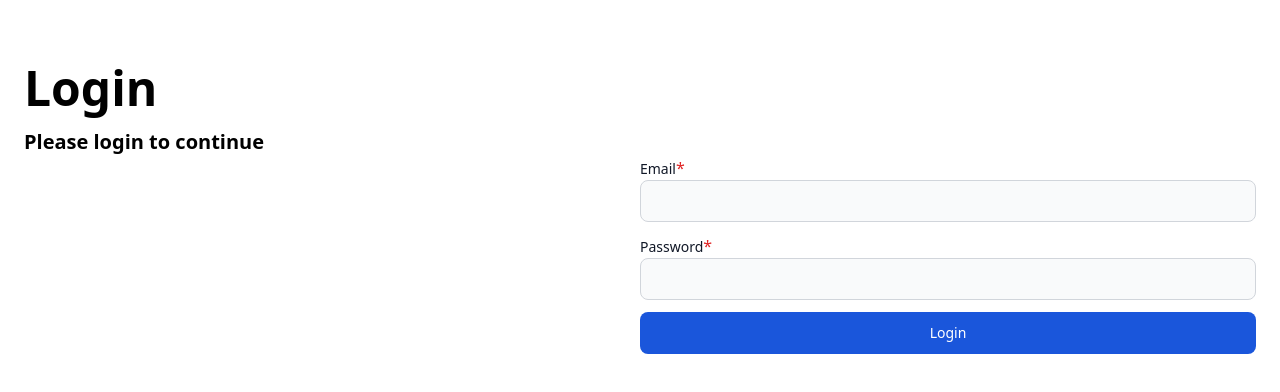
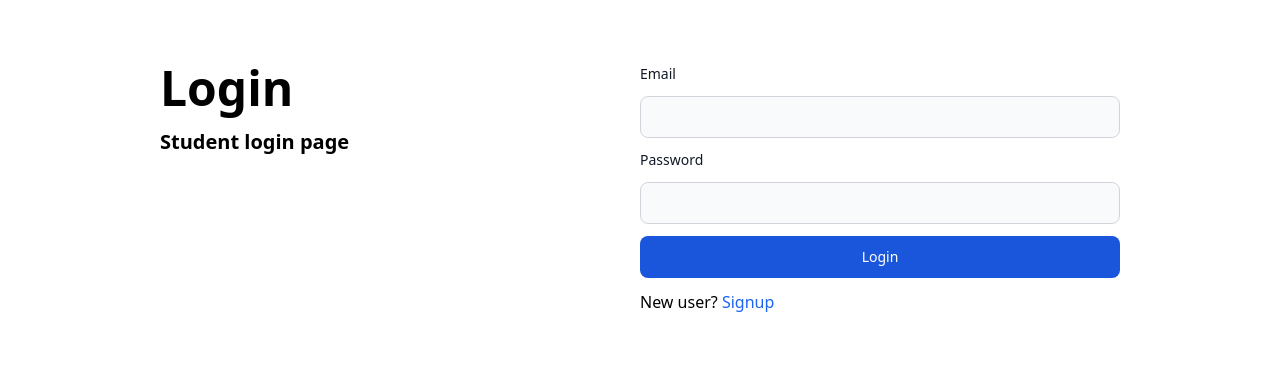
Before and after one commit to Codewith-ARK/usms-complaint-portal-v2, a Next.js app: page /Login in a window 1280 px wide. Shown: the top 392 px of the page. Built offline with nearby package versions, Linux system fonts and the light colour scheme.

Commit message:
[🛠️][✨] updated login

```diff
--- /dev/null
+++ b/src/app/Login/Components/Loading.jsx
@@ -0,0 +1,10 @@
+import React from 'react'
+
+export default function Loading() {
+  return (
+    <div class="w-screen h-screen flex justify-center items-center">
+      <div class="w-16 h-16 border-8 text-blue-400 text-4xl animate-spin border-gray-300 flex items-center justify-center border-t-blue-400 rounded-full">
+      </div>
+    </div>
+  )
+}
--- /dev/null
+++ b/src/app/Login/Components/LoginComponent.jsx
@@ -0,0 +1,55 @@
+'use client'
+import SectionHeading from '@/app/Components/ui/SectionHeading'
+import SectionSubHeading from '@/app/Components/ui/SectionSubHeading'
+import UserContext from '@/app/Context/userContext'
+import Required from '@/app/Signup/Components/Required'
+import axios from 'axios'
+import { Button, Label, TextInput } from 'flowbite-react'
+import Link from 'next/link'
+import { useRouter } from 'next/navigation'
+import React, { useContext, useState } from 'react'
+
+export default function LoginComponent({ isLoading, setIsLoading }) {
+  const [email, setEmail] = useState('')
+  const [password, setPassword] = useState('')
+  const { setIsLoggedIn } = useContext(UserContext);
+  const router = useRouter();
+  const data = {
+    email: email,
+    password: password
+  }
+
+  const clearFields = () => {
+    setEmail('')
+    setPassword('')
+  }
+
+  const handleLogin = async () => {
+    setIsLoading(true);
+    const response = await axios.post('/api/auth', data);
+    if (response.status === 200) {
+      setIsLoggedIn(true);
+      setIsLoading(false);
+      clearFields();
+      router.push('/');
+    }
+  }
+  return (
+    <section className='py-16 px-40 flex-grow flex'>
+      <div className='w-1/2'>
+        <SectionHeading title={'Login'} />
+        <SectionSubHeading title={'Student login page'} />
+      </div>
+      <section className='w-1/2 flex flex-col gap-3'>
+        <Label value='Email' />
+        <TextInput type='email' value={email} onChange={e => setEmail(e.target.value)} />
+
+        <Label value='Password' />
+        <TextInput type='password' value={password} onChange={e => setPassword(e.target.value)} />
+
+        <Button color={'blue'} onClick={handleLogin}>Login</Button>
+        <p>New user? <Link href={'/Signup'} className='text-blue-600'>Signup</Link></p>
+      </section>
+    </section>
+  )
+}
--- a/src/app/Login/page.jsx
+++ b/src/app/Login/page.jsx
@@ -1,54 +1,15 @@
 'use client'
-import React, { useContext, useState } from 'react'
-import SectionHeading from '../Components/ui/SectionHeading'
-import { Button, Label, TextInput } from 'flowbite-react'
-import Required from '../Signup/Components/Required'
-import SectionSubHeading from '../Components/ui/SectionSubHeading'
-import axios from 'axios'
-import { useRouter } from 'next/navigation'
-import UserContext from '../Context/userContext'
+import React, { useState } from 'react'
+import Loading from './Components/Loading'
+import LoginComponent from './Components/LoginComponent'
 
 export default function page() {
-  const [email, setEmail] = useState('')
-  const [password, setPassword] = useState('')
-  const router = useRouter();
-  const {setIsLoggedIn}= useContext(UserContext);
-  const clearFields = () => {
-    setEmail('')
-    setPassword('')
-  }
-
-  const handleLogin = async () => {
-    const data = {
-      email: email,
-      password: password
-    }
-    const response = await axios.post('/api/authenticate', data);
-    if (response.status === 200) {
-      clearFields();
-      setIsLoggedIn(true);
-      router.push('/');
-    }
-  }
-
+  const [errorMessage, setErrorMessage] = useState('');
+  const [isLoading, setIsLoading] = useState(false)
   return (
-    <section className='py-16 px-6 flex-grow'>
-      <SectionHeading title={'Login'} />
-      <SectionSubHeading title={'Please login to continue'} />
-      <section className='flex'>
-        <div className='w-1/2'></div>
-        <div className='w-full md:w-1/2 flex flex-col gap-3'>
-          <div>
-            <Label value='Email' /><Required />
-            <TextInput type='email' required value={email} onChange={e => setEmail(e.target.value)} />
-          </div>
-          <div>
-            <Label value='Password' /><Required />
-            <TextInput type='password' required value={password} onChange={e => setPassword(e.target.value)} />
-          </div>
-          <Button color={'blue'} onClick={handleLogin}>Login</Button>
-        </div>
-      </section>
-    </section>
+    <>
+      {isLoading ? <Loading /> : <LoginComponent isLoading={isLoading} setIsLoading={setIsLoading} />}
+      {errorMessage && <p className="text-red-600">{errorMessage}</p>}
+    </>
   )
 }
```
Also changed, not shown: pages/api/auth.js (renamed from pages/api/authenticate.js).
